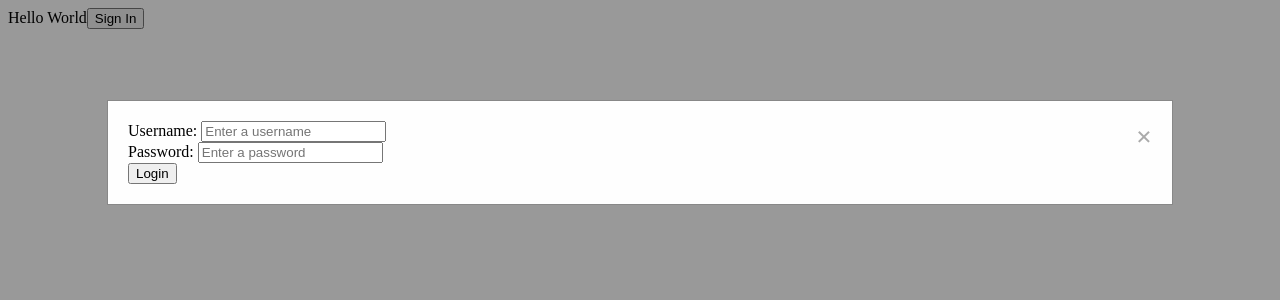
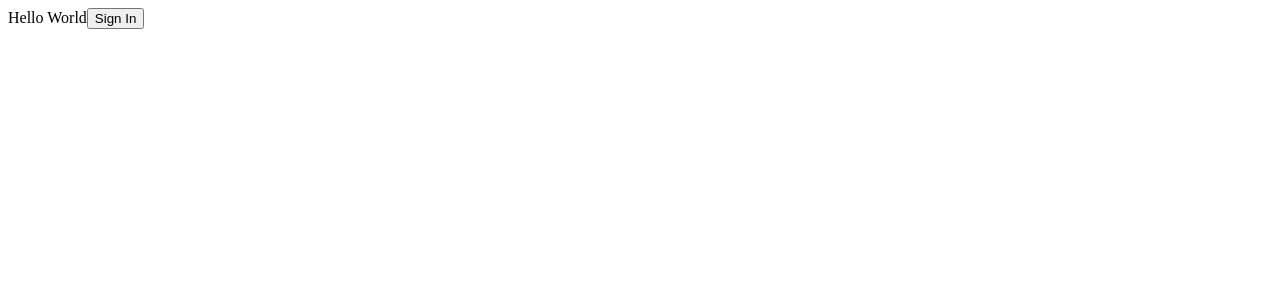
Before and after one commit to aaronlin986/webapp, a React (Create React App) app in the folder front-end/: page / in a window 1280 px wide. Shown: the top 300 px of the page. Built offline with nearby package versions, Linux system fonts and the light colour scheme.

Commit message:
Implemented opening and closing login form; Implemented login service with axios

```diff
--- a/front-end/package.json
+++ b/front-end/package.json
@@ -6,6 +6,7 @@
     "@testing-library/jest-dom": "^5.14.1",
     "@testing-library/react": "^11.2.7",
     "@testing-library/user-event": "^12.8.3",
+    "axios": "^0.21.1",
     "react": "^17.0.2",
     "react-dom": "^17.0.2",
     "react-scripts": "4.0.3",
--- a/front-end/src/App.js
+++ b/front-end/src/App.js
@@ -3,15 +3,26 @@ import { useState } from "react"
 import LoginForm from "./components/LoginForm"
 
 const App = () => {
+  const [showLoginForm, setShowLoginForm] = useState('modal-hide')
+
+  const toggleShowLoginForm = () => {
+    if(showLoginForm === 'modal-show'){
+      setShowLoginForm('modal-hide')
+    }
+    else{
+      setShowLoginForm('modal-show')
+    }
+  }
 
   const loginPopup = () => {
+    toggleShowLoginForm()
   }
 
   return (
     <div>
       Hello World
       <button onClick={loginPopup}>Sign In</button>
-      <LoginForm/>
+      <LoginForm show={showLoginForm} toggleShow={toggleShowLoginForm}/>
     </div>
   )
 }
--- a/front-end/src/componentStyles/LoginForm.css
+++ b/front-end/src/componentStyles/LoginForm.css
@@ -1,13 +1,16 @@
-.modal {
-    /* display: none; */
+.modal-show {
     position: fixed;
-    /* z-index: 1; */
+    z-index: 1;
     padding-top: 100px;
     left: 0;
     top: 0;
     width: 100%;
     height: 100%;
     background-color: rgba(0,0,0,0.4);
+}
+
+.modal-hide {
+    display: none;
 }
 
 .modal-content {
--- a/front-end/src/components/LoginForm.js
+++ b/front-end/src/components/LoginForm.js
@@ -1,18 +1,20 @@
 import {useState} from 'react'
 import '../componentStyles/LoginForm.css'
+import loginService from '../services/Login'
 
-const LoginForm = () => {
+const LoginForm = ({show, toggleShow}) => {
     const [username, setUsername] = useState('')
     const [password, setPassword] = useState('')
 
     const submitLogin = (e) => {
         e.preventDefault()
+        loginService.login({username, password})
     }
 
     return (
-        <div class='modal'>
-            <div class='modal-content'>
-                <div class='close'>
+        <div className={show}>
+            <div className='modal-content'>
+                <div className='close' onClick={toggleShow}>
                     &times;
                 </div>
                 <form onSubmit={submitLogin}>
--- /dev/null
+++ b/front-end/src/services/Login.js
@@ -0,0 +1,10 @@
+import axios from 'axios'
+
+const baseUrl = 'http://localhost:3003'
+
+const login = async credentials => {
+    const response = axios.post(baseUrl, credentials)
+    return response.data
+}
+
+export default {login}
```
Also changed, not shown: 2 other files (tests, documents, lock files or other folders).
